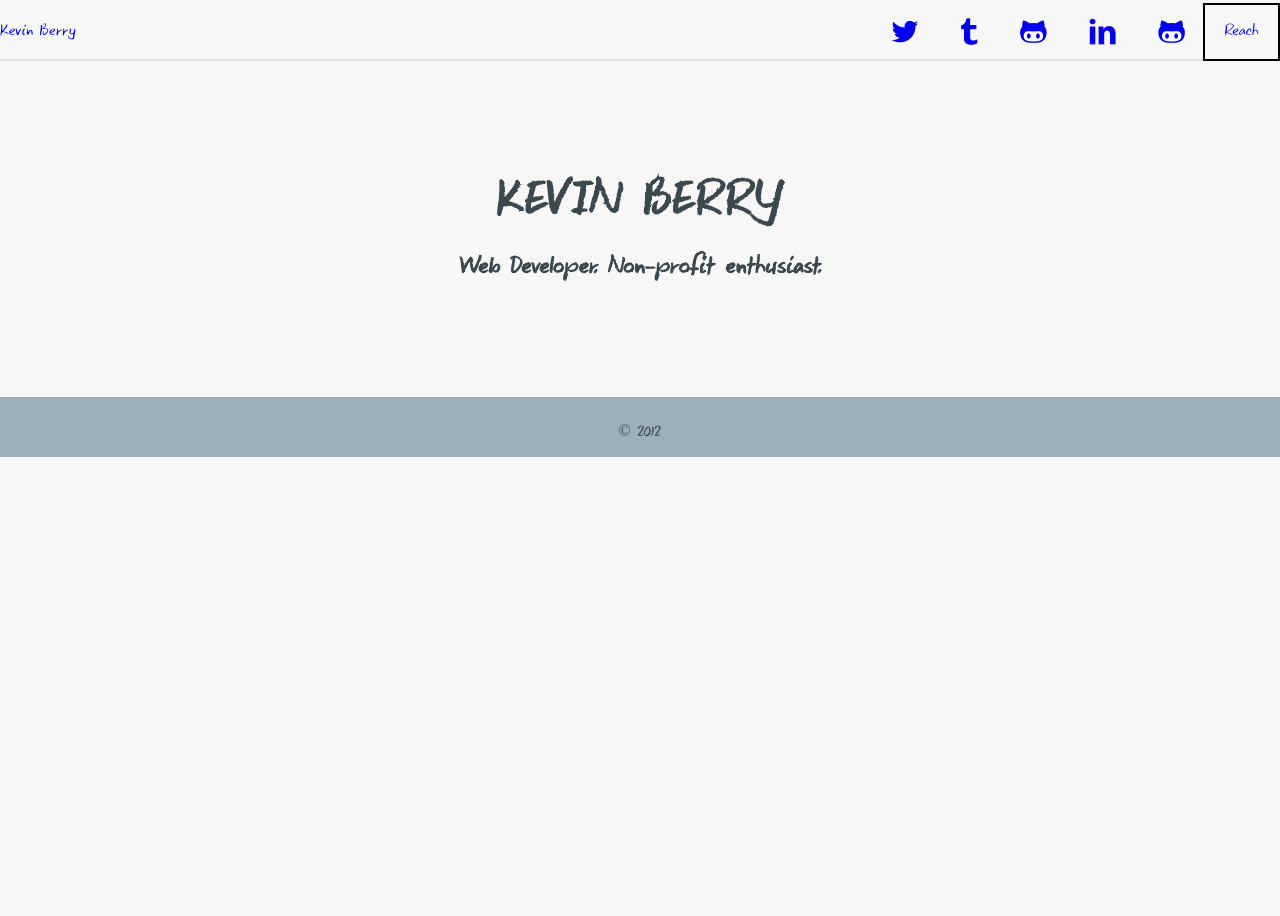
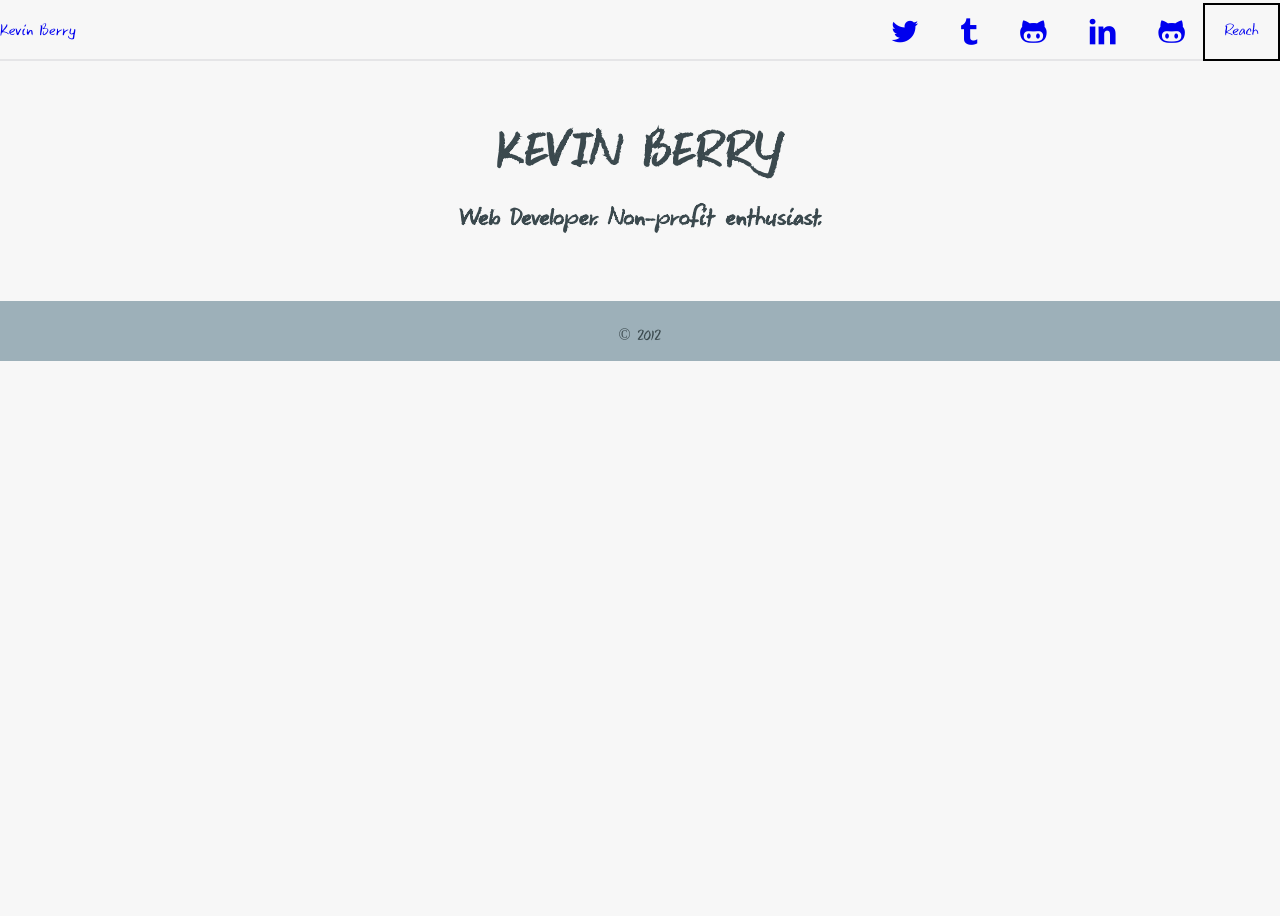
Before and after one commit to kbsail/kbsail-kbsail.github.io, a Jekyll site: the page built from index.html, in a window 1280 px wide. Built offline with Jekyll 4.4.1, drawn with Linux system fonts in a browser that asks for light colours; some web fonts are replaced; Markdown is read by kramdown in place of the engine named in the settings.

Commit message:
styling update, heading to bed

```diff
--- a/assets/css/screen.css
+++ b/assets/css/screen.css
@@ -199,21 +199,9 @@ header {
 
 /* line 118, ../scss/screen.scss */
 .front-page {
-  *zoom: 1;
-  max-width: 59em;
-  _width: 59em;
-  padding-left: 1em;
-  padding-right: 1em;
-  margin-left: auto;
-  margin-right: auto;
-  margin: 4em auto;
+  margin: 2em auto;
   text-align: center; }
-  /* line 38, ../../../.rvm/gems/ruby-2.0.0-p247/gems/compass-0.12.2/frameworks/compass/stylesheets/compass/utilities/general/_clearfix.scss */
-  .front-page:after {
-    content: "";
-    display: table;
-    clear: both; }
-  /* line 122, ../scss/screen.scss */
+  /* line 121, ../scss/screen.scss */
   .front-page h1 {
     color: #3b494e;
     font-size: 2em;
@@ -223,11 +211,11 @@ header {
     padding: 0.5em;
     text-transform: uppercase;
     width: 12em; }
-  /* line 132, ../scss/screen.scss */
+  /* line 131, ../scss/screen.scss */
   .front-page a {
     text-decoration: none; }
 
-/* line 137, ../scss/screen.scss */
+/* line 136, ../scss/screen.scss */
 .page {
   *zoom: 1;
   max-width: 59em;
@@ -242,18 +230,18 @@ header {
     content: "";
     display: table;
     clear: both; }
-  /* line 140, ../scss/screen.scss */
+  /* line 139, ../scss/screen.scss */
   .page section {
     clear: both;
     margin-bottom: 2em;
     margin-top: 5em;
     text-align: center; }
-    /* line 145, ../scss/screen.scss */
+    /* line 144, ../scss/screen.scss */
     .page section .page-links {
       overflow: hidden;
       *zoom: 1; }
 
-/* line 151, ../scss/screen.scss */
+/* line 150, ../scss/screen.scss */
 .footer-wrapper {
   width: 100%;
   text-align: center;
@@ -262,11 +250,11 @@ header {
   height: 30px;
   padding: 20px 0 10px 0; }
 
-/* line 162, ../scss/screen.scss */
+/* line 161, ../scss/screen.scss */
 h1, h3, h4, h5, h6 {
   font-family: "Keswick", sans-serif; }
 
-/* line 164, ../scss/screen.scss */
+/* line 163, ../scss/screen.scss */
 h1 {
   display: block;
   font-size: 3.4em;
@@ -274,12 +262,12 @@ h1 {
   margin-bottom: 0.2em;
   width: 100%; }
 
-/* line 172, ../scss/screen.scss */
+/* line 171, ../scss/screen.scss */
 h2 {
   font-size: 1.2em;
   line-height: 100%; }
 
-/* line 177, ../scss/screen.scss */
+/* line 176, ../scss/screen.scss */
 h3 {
   color: #bfd9da;
   font-size: 1.1em;
@@ -289,7 +277,7 @@ h3 {
   line-height: 100%;
   text-transform: uppercase; }
 
-/* line 187, ../scss/screen.scss */
+/* line 186, ../scss/screen.scss */
 h4 {
   color: #9db0b9;
   font-size: 0.85em;
@@ -297,7 +285,7 @@ h4 {
   margin-top: 0.2em;
   text-transform: uppercase; }
 
-/* line 195, ../scss/screen.scss */
+/* line 194, ../scss/screen.scss */
 h5 {
   font-size: 0.9em;
   font-weight: 600;
@@ -305,36 +293,24 @@ h5 {
   text-align: right;
   text-transform: uppercase; }
 
-/* line 203, ../scss/screen.scss */
+/* line 202, ../scss/screen.scss */
 h6 {
   text-transform: uppercase; }
 
-/* line 207, ../scss/screen.scss */
+/* line 206, ../scss/screen.scss */
 li {
   margin-bottom: 0.2em; }
 
-/* line 210, ../scss/screen.scss */
-ul.links li {
-  padding: 0; }
-  /* line 212, ../scss/screen.scss */
-  ul.links li a {
-    border-bottom: none;
-    color: #3b494e; }
-    /* line 215, ../scss/screen.scss */
-    ul.links li a span {
-      color: #e5e5e7;
-      font-weight: normal; }
-
-/* line 226, ../scss/screen.scss */
+/* line 211, ../scss/screen.scss */
 .icon {
   margin: 0.5em 0;
   font-weight: normal; }
-  /* line 229, ../scss/screen.scss */
+  /* line 214, ../scss/screen.scss */
   .icon:before {
     font-family: 'entypo';
     font-size: 3em;
     content: attr(data-icon);
     speak: none; }
-  /* line 235, ../scss/screen.scss */
+  /* line 220, ../scss/screen.scss */
   .icon.list-link:before {
     font-size: 1.75em; }
```
Also changed, not shown: assets/scss/screen.scss (+1 -16 lines), _includes/header.html (indentation only).
